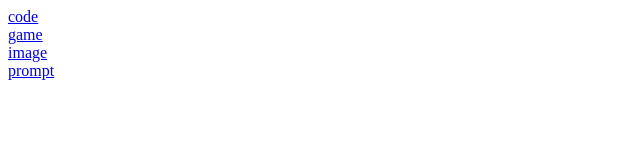
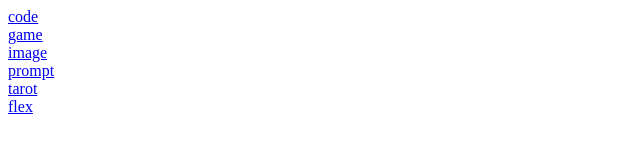
Before and after one commit to oko9427/oko9427.github.io, a plain HTML site: page index.html in a window 1280 px wide. Shown: the full height of the page, 0-640 px from the left. Drawn offline with Linux system fonts and the light colour scheme.

Commit message:
Update index.html

```diff
--- a/index.html
+++ b/index.html
@@ -9,5 +9,7 @@
 <a href="game.html">game</a><br>
 <a href="image.html">image</a><br>
 <a href="prompt.html">prompt</a><br>
+<a href="Tarot.html">tarot</a><br>
+<a href="flex.html">flex</a><br>
 </body>
 </html>
```
